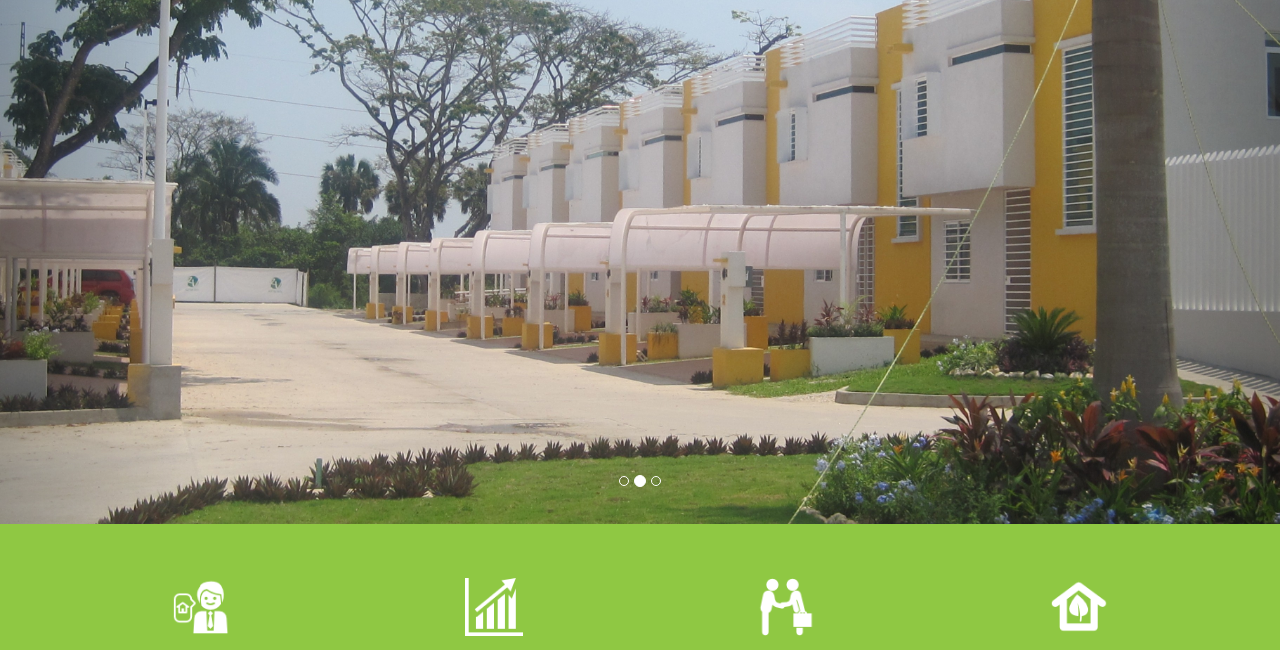
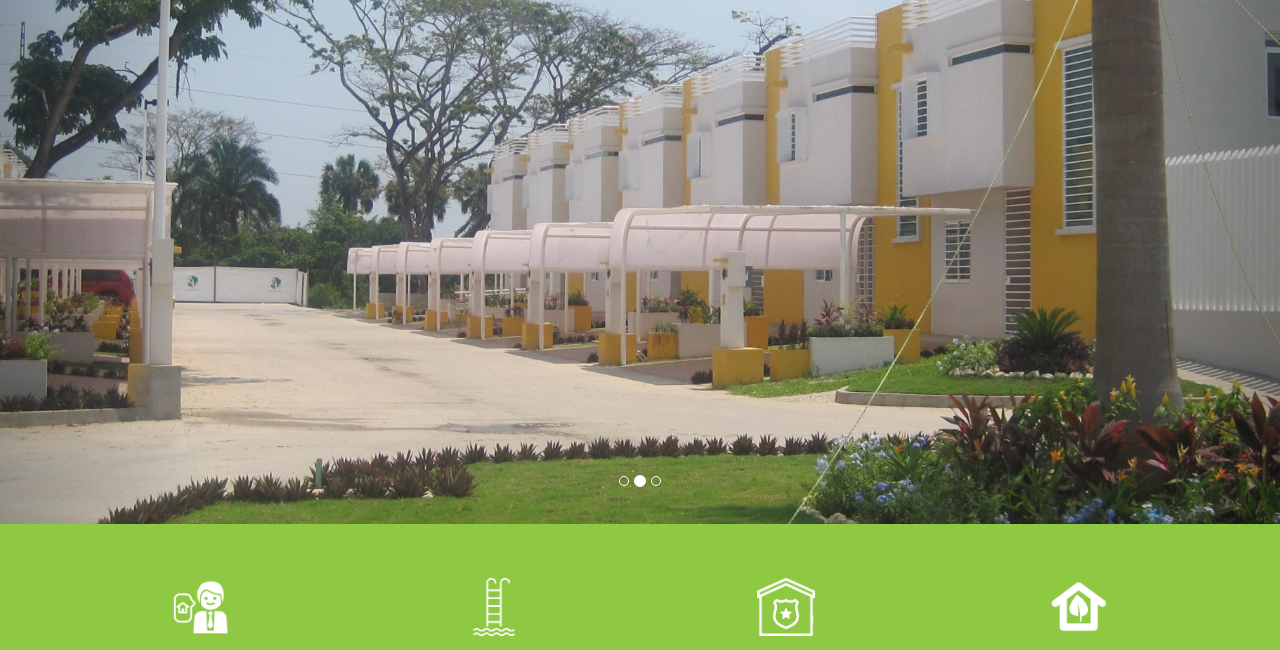
Before and after one commit to hydrosIII/pagina-villahermosa, a plain HTML site: page index.html in a window 1280 px wide. Shown: the part 150-800 px from the top of the page. Drawn offline with nearby package versions, Linux system fonts and the light colour scheme; some icons are missing; a web font is replaced by a local one.

Commit message:
[ADD] icons in services section.

```diff
--- a/index.html
+++ b/index.html
@@ -99,14 +99,14 @@
       <!-- end: -->
 
       <!-- item -->
-      <div class="col-md-3 text-center"><i class="circle"> <img src="images/1.png" alt="" /></i>
+      <div class="col-md-3 text-center"><i class="circle"> <img src="images/7.png" alt="" /></i>
         <h3>Casa club </h3>
         <p>Cuenta con salón de usos multiples y alberca</p>
       </div>
       <!-- end: -->
 
       <!-- item -->
-      <div class="col-md-3 text-center"><i class="circle"> <img src="images/2.png" alt="" /></i>
+      <div class="col-md-3 text-center"><i class="circle"> <img src="images/6.png" alt="" /></i>
         <h3>Caseta de vigilancia</h3>
         <p>Para su mayor seguridad</p>
       </div>
```
Also changed, not shown: images/6.png (added), images/7.png (added).
